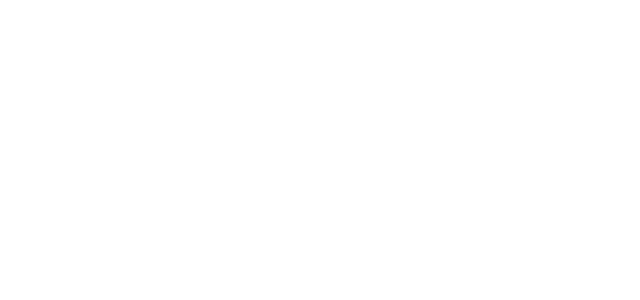
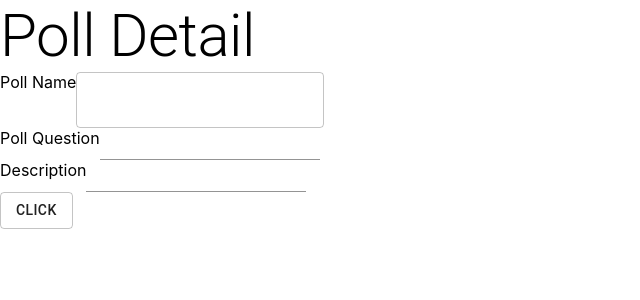
Before and after one commit to EddieLuong/Oppi-Clone, a React (Create React App) app: page /polldetail in a window 1280 px wide. Before the commit this address had no page. Shown: the top 300 px of the page, without its empty margins (0-640 px from the left). Built offline with nearby package versions, Linux system fonts and the light colour scheme; no server answers.

Commit message:
update: pollDail

```diff
--- a/src/App.js
+++ b/src/App.js
@@ -3,6 +3,7 @@ import React from "react";
 import { BrowserRouter as Router, Route, Routes } from "react-router-dom";
 import LogIn from "./Component/LogIn.tsx";
 import Polllist from "./Component/Polllist";
+import PollDetail from "./Component/PollDetail.js";
 
 function App() {
   return (
@@ -11,6 +12,8 @@ function App() {
         <Route path="/" element={<LogIn />}></Route>
 
         <Route path="/polllist" element={<Polllist />}></Route>
+
+        <Route path="/polldetail" element={<PollDetail />}></Route>
       </Routes>
     </Router>
   );
--- a/src/Component/LogIn.tsx
+++ b/src/Component/LogIn.tsx
@@ -36,8 +36,8 @@ export default function LogIn() {
       axios.post(ApiSignIn, data)
           .then((res)=>{
             setErrorMessage("");
-            navigate("/polllist");
-            localStorage.setItem("AdminAccessToken",res.data.token)
+            sessionStorage.setItem("AdminAccessToken",res.data.token);
+            navigate("/polllist")
           })
           .catch((e) => {
             console.log("Fail to Sign In");
--- a/src/Component/Others.js
+++ b/src/Component/Others.js
@@ -1,7 +1,8 @@
 const ApiSignIn = "https://dev.oppi.live/api/admin/v1/auth/signin";
-const accessToken = localStorage.getItem("AdminAccessToken");
+const accessToken = sessionStorage.getItem("AdminAccessToken");
 const ApiLogOut = "https://dev.oppi.live/api/admin/v1/auth/signout";
 const ApiDelete = "https://dev.oppi.live/api/admin/v1/polls";
+const ApiPollDetail = "https://dev.oppi.live/api/admin/v1/polls";
 const columns = [
   { title: "Poll Name", field: "title" },
   { title: "Poll Question", field: "question" },
@@ -41,6 +42,7 @@ const handleDataToTable = (polllistArray) => {
     };
   });
 };
+
 export {
   formatDate,
   handleDataToTable,
@@ -49,4 +51,5 @@ export {
   accessToken,
   ApiLogOut,
   ApiDelete,
+  ApiPollDetail,
 };
--- a/src/Component/PollDetail.js
+++ b/src/Component/PollDetail.js
@@ -0,0 +1,106 @@
+import { ApiPollDetail, accessToken } from "./Others";
+import { TextField, Typography, Button } from "@material-ui/core";
+import axios from "axios";
+import { useState, useEffect } from "react";
+import * as Yup from "yup";
+import { yupResolver } from "@hookform/resolvers/yup";
+import { useForm, Controller } from "react-hook-form";
+
+export default function PollDetail() {
+  const idPollDetail = sessionStorage.getItem("idPollDetail");
+  const fields = ["pollName"];
+  const schema = Yup.object().shape({
+    pollName: Yup.string().required(),
+  });
+  const { setValue, control, handleSubmit } = useForm({
+    defaultValues: {
+      pollName: "",
+    },
+    resolver: yupResolver(schema),
+  });
+
+  const onSubmit = (data) => {
+    console.log(data);
+  };
+
+  useEffect(() => {
+    axios
+      .get(`${ApiPollDetail}/${idPollDetail}`, {
+        headers: {
+          Authorization: `Bearer  ${accessToken}`,
+        },
+      })
+      .then((respon) => {
+        fields.forEach((field) => setValue(field, respon.data.title));
+      })
+      .catch((e) => console.log(e));
+  }, []);
+
+  return (
+    <div>
+      <Typography variant="h2">Poll Detail</Typography>
+      <form noValidate onSubmit={handleSubmit(onSubmit)}>
+        <div className="pollName">
+          <label htmlFor="pollName">Poll Name</label>
+          <Controller
+            name="pollName"
+            control={control}
+            render={({ field: { onChange, value }, fieldState: { error } }) => (
+              <TextField
+                onChange={onChange}
+                id="pollName"
+                variant="outlined"
+                value={value}
+                type="text"
+                error={Boolean(error)}
+                helperText={error?.message}
+              />
+            )}
+          />
+        </div>
+        <div className="pollQuestion">
+          <label htmlFor="pollQuestion">Poll Question</label>
+
+          <Controller
+            name="pollQuestion"
+            control={control}
+            render={({ field: { onChange, value }, fieldState: { error } }) => (
+              <TextField
+                type="text"
+                onChange={onChange}
+                id="pollQuestion"
+                value={value}
+                error={Boolean(error)}
+                helperText={error?.message}
+              />
+            )}
+          />
+        </div>
+
+        <div className="description">
+              <label htmlFor="description">Description</label>
+              <Controller
+                control={control}
+                name="question"
+                render={({field:{onChange, value},fieldState:{error}})=>(
+                  <TextField
+                    onChange={onChange}
+                    value={value}
+                    id="description"
+                    type="text"
+                    error={Boolean(error)}
+                    helperText={error?.message}
+                  />
+                )}
+              />
+        </div>
+        <Button
+          variant="outlined"
+          onClick={() => setValue("pollName", "helllooooooooo")}
+        >
+          CLick
+        </Button>
+      </form>
+    </div>
+  );
+}
--- a/src/Component/Polllist.js
+++ b/src/Component/Polllist.js
@@ -41,7 +41,6 @@ export default function Polllist() {
     setOpenPopper((prevValue) => !prevValue);
     setAnchorEl(event.currentTarget);
   };
-
   //Open/close Dialog Log out
   const handleOpenDialog = () => {
     setIsOpenDialogLogout(true);
@@ -62,7 +61,7 @@ export default function Polllist() {
   };
   //Handle Logout
   const handleLogOut = () => {
-    localStorage.removeItem("AdminAccessToken");
+    sessionStorage.removeItem("AdminAccessToken");
     navigate("/");
     axios
       .post(ApiLogOut)
@@ -86,6 +85,13 @@ export default function Polllist() {
 
     handleCloseDialogDelete();
     setSameQuery((prev) => !prev); //Re-render after delete
+  };
+
+  //Show poll detail when click on row
+  const onRowClick = (event, rowData) => {
+    event.stopPropagation();
+    sessionStorage.setItem("idPollDetail", rowData.id);
+    navigate("/polldetail");
   };
 
   useEffect(() => {
@@ -161,8 +167,10 @@ export default function Polllist() {
       {/* Polllist Table */}
 
       <MaterialTable
+        style={{ marginTop: 50 }}
         columns={columns}
         data={dataPolllistTable}
+        onRowClick={onRowClick}
         options={{ toolbar: false, paging: false, actionsColumnIndex: -1 }}
         actions={[
           {
@@ -176,9 +184,10 @@ export default function Polllist() {
         components={{
           Action: (props) => (
             <div
-              onClick={() => {
+              onClick={(event) => {
                 setIsOpenDialogDelete((prev) => !prev);
                 setIdPollClicked(props.data.id);
+                event.stopPropagation();
               }}
             >
               <DeleteIcon />
```
